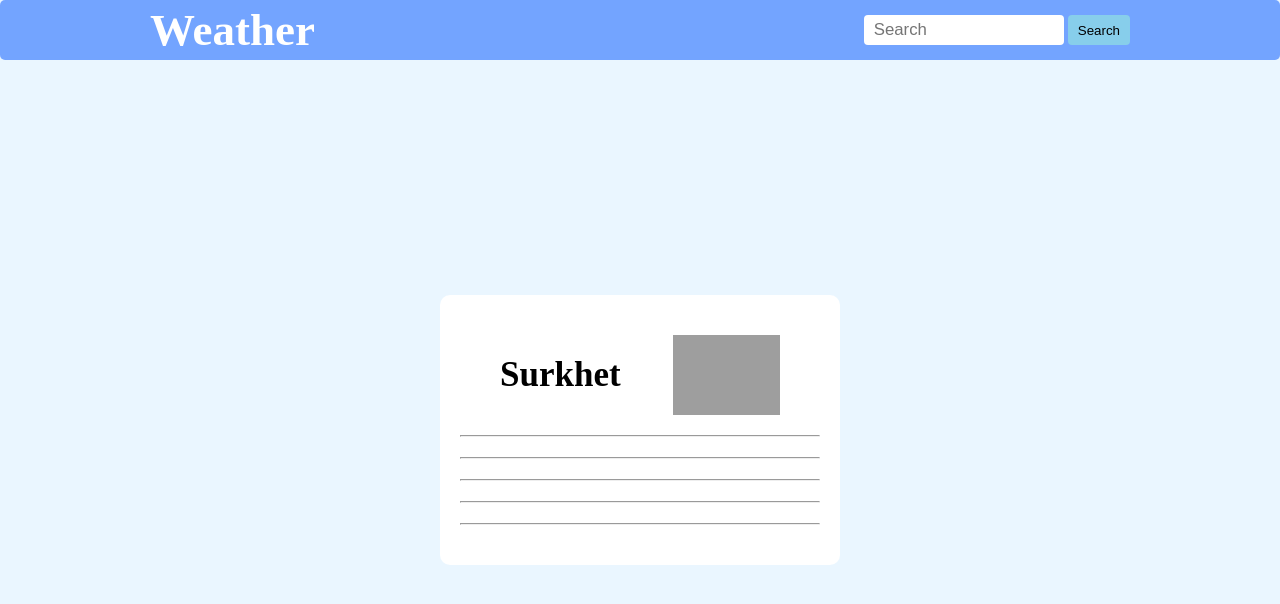
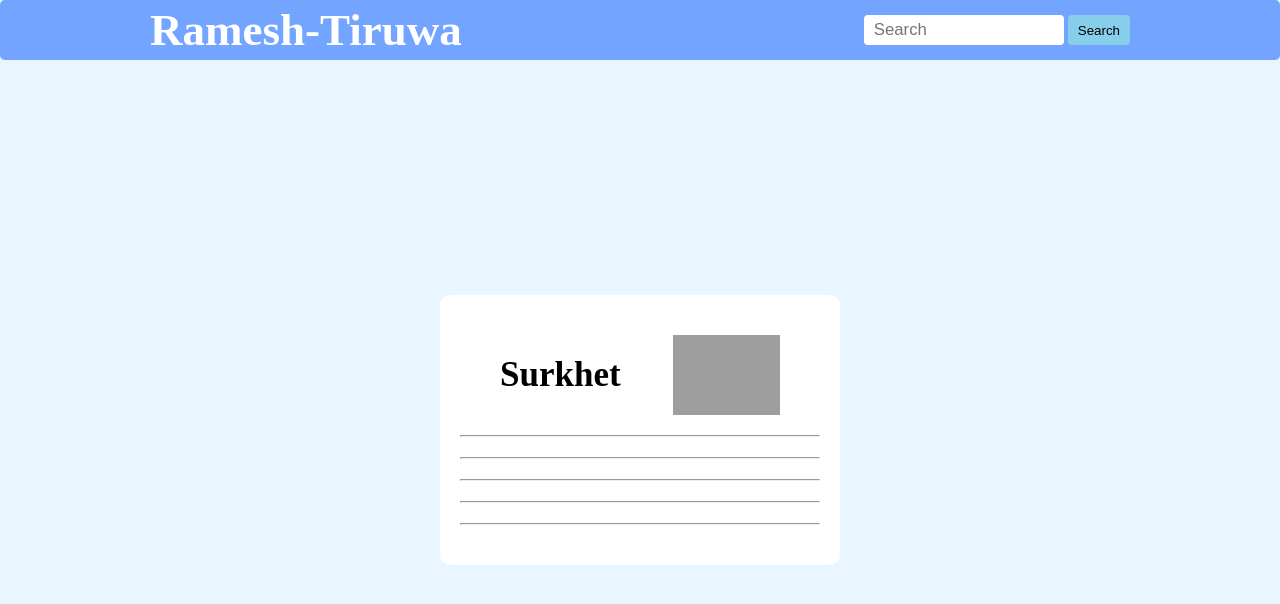
Before and after one commit to RameshTiruwaCoder/basic-weather-app, a plain HTML site: page index.html in a window 1280 px wide. Drawn offline with Linux system fonts and the light colour scheme; no server answers; grey boxes are pictures that could not be loaded.

Commit message:
Added my Name

```diff
--- a/index.html
+++ b/index.html
@@ -10,7 +10,7 @@
 <body>
   <header>
     <div class="logo">
-      Weather
+      Ramesh-Tiruwa
     </div>
     <div class="head_search">
       <input type="search" name="head_search" id="head_search" placeholder="Search">
```
